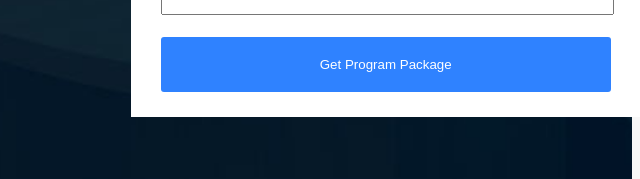
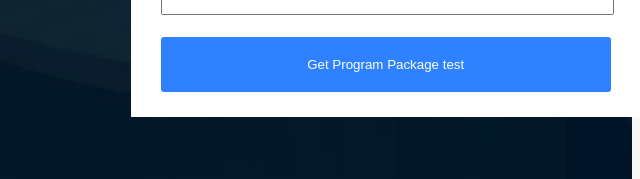
Before and after one commit to ndukwesamuel/sampletwo, a plain HTML site: page index.html in a window 1280 px wide. Shown: the part 561-740 px from the top of the page, 640-1280 px from the left. Drawn offline with Linux system fonts and the light colour scheme.

Commit message:
Update index.html

```diff
--- a/index.html
+++ b/index.html
@@ -73,7 +73,7 @@
                         <input id="last-name" type="text" name="last name" placeholder="Last Name">
                         <input id="email" type="email" name="Email" placeholder="Email">
                         <input id="phone-number" type="Phone Number" name="phone number" placeholder="Phone Number">
-                        <button id="button">Get Program Package</button>
+                        <button id="button">Get Program Package  test</button>
 
                     </form>
                 </div>
```
